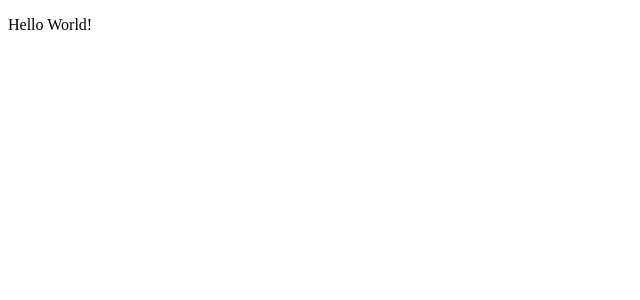
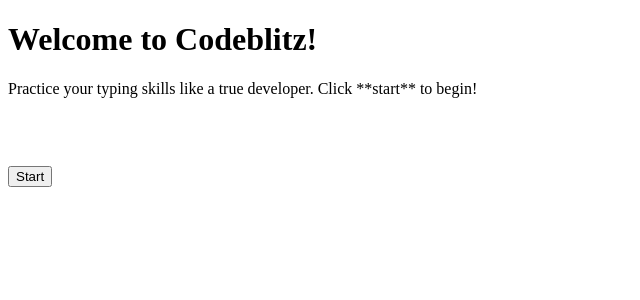
Before and after one commit to SammyG951/Codeblitz, a React (Create React App) app: page / in a window 1280 px wide. Shown: the top 300 px of the page, without its empty margins (0-640 px from the left). Built offline with nearby package versions, Linux system fonts and the light colour scheme.

Commit message:
Added simple place holder elements

```diff
--- a/src/components/App.jsx
+++ b/src/components/App.jsx
@@ -1,9 +1,25 @@
 import React from "react";
+
+
 
 function App(){
     return (
         <div>
-            <p>Hello World!</p>
+            <h1>Welcome to Codeblitz!</h1>
+            <p>Practice your typing skills like a true developer. Click **start** to begin!</p>
+
+            <br />
+
+            <p id="snippet"></p>
+            <p id="message"></p>
+            <p id="time"></p>
+
+            <br />
+
+            <div>
+                <input type="hidden" aria-label="current word" id="typed=value" />
+                <button type="button" id="start">Start</button>
+            </div>
         </div>
     );
 }
```
